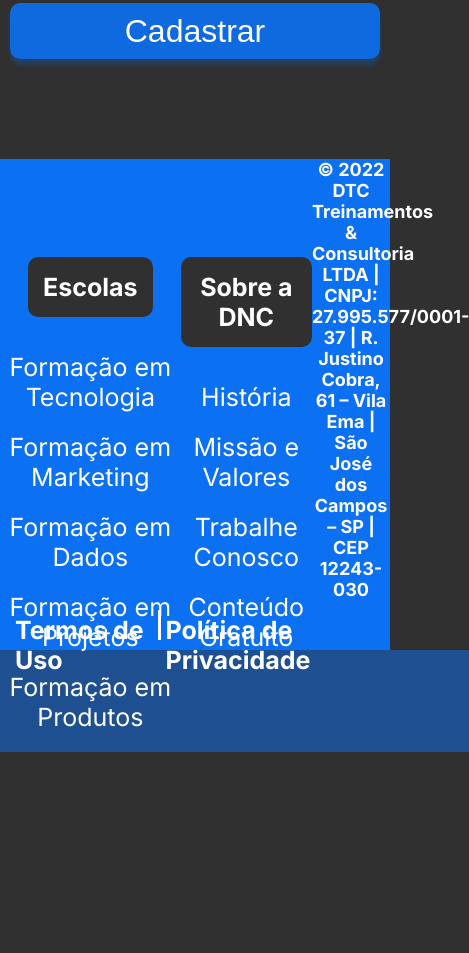
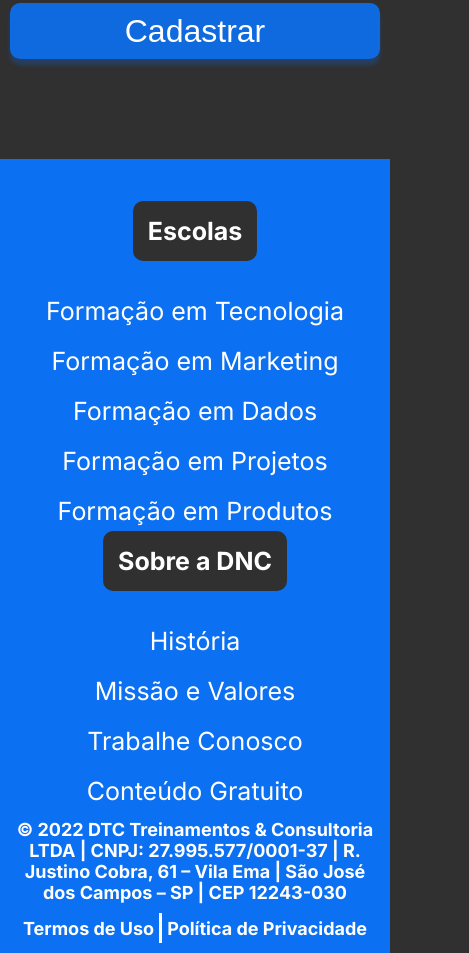
Before and after one commit to RodSant1/bootcamp-dnc, a plain HTML site: page index.html in a window 390 px wide. Shown: the part 1350-2303 px from the top of the page, 469 px wide, since content can reach past the window. Before the commit the page ends 2102 px from the top, so only its background shows below. Drawn offline with Linux system fonts and the light colour scheme.

Commit message:
adicionando media qury no footer

```diff
--- a/estilo.css
+++ b/estilo.css
@@ -240,7 +240,7 @@
 
         footer .linha2 a {
             font-family: var(--fonte-padrao);
-            font-size: 25px;
+            font-size: 18px;
             font-weight: 600;
             color: white;
             text-decoration: none;
@@ -304,4 +304,14 @@
     .checkbox-itens label{
         font-size: 17px;
     }
+
+    /* footer */
+
+    footer .linha1{
+        flex-direction: column;
+    }
+
+    footer .endereco{
+        width: 95%;
+    }
 }
```
